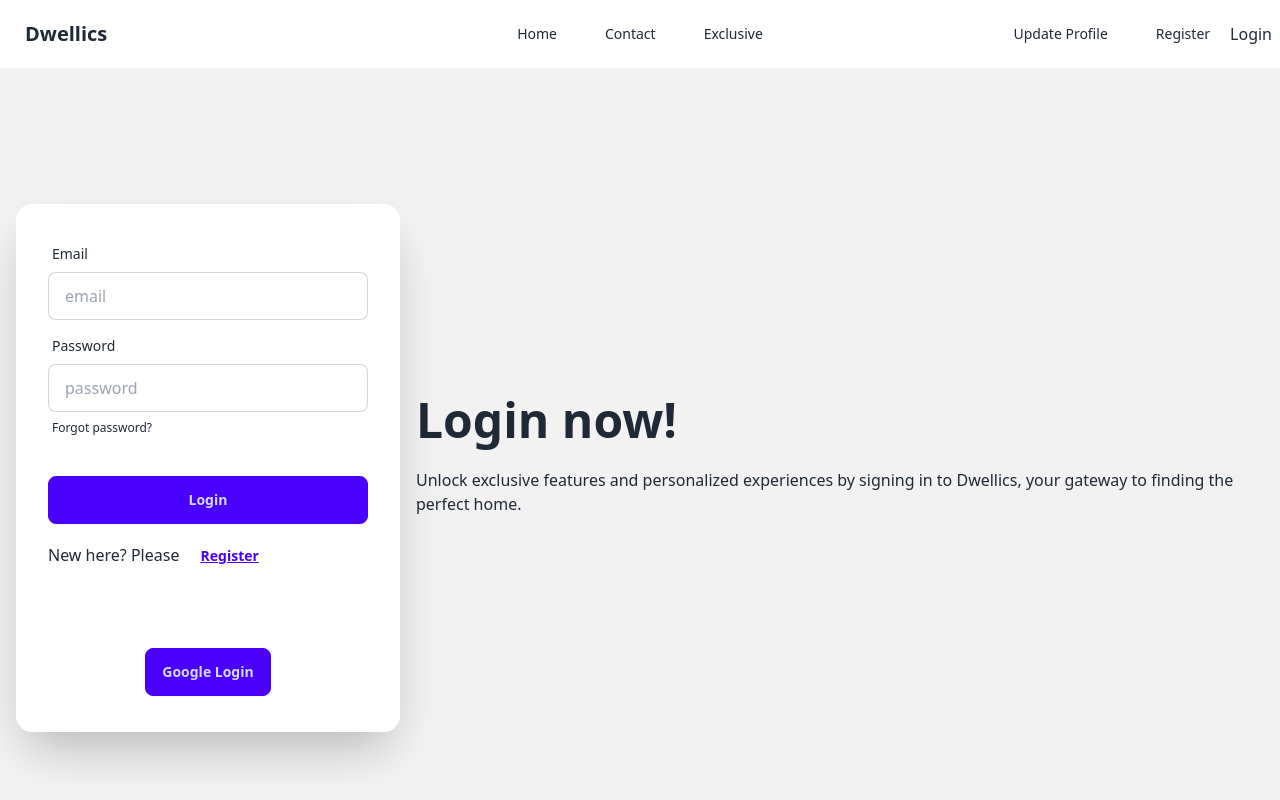
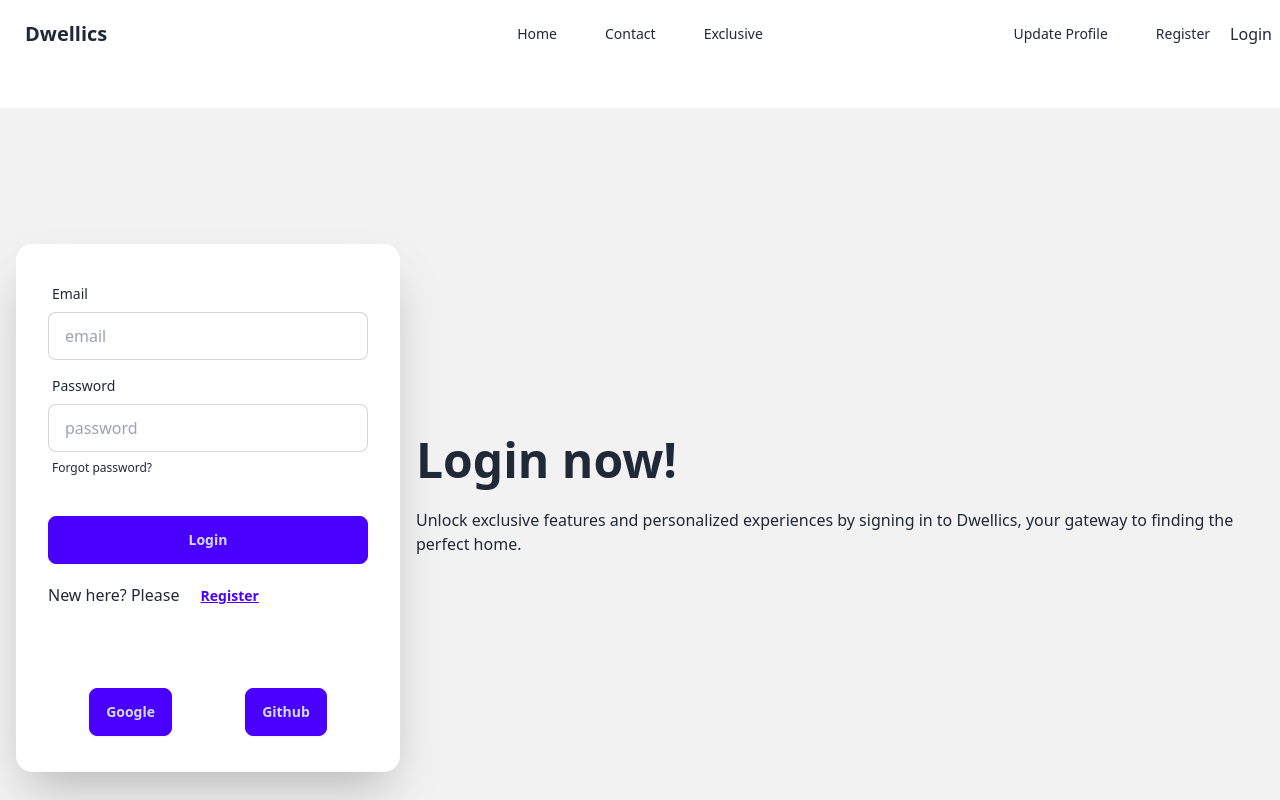
Before and after one commit to sioanik/dwellics-client, a React (Vite) app: page /login in a window 1280 px wide. Shown: the top 800 px of the page. Built offline with nearby package versions, Linux system fonts and the light colour scheme; no server answers.

Commit message:
userimage

```diff
--- a/src/components/AuthProvider.jsx
+++ b/src/components/AuthProvider.jsx
@@ -1,6 +1,7 @@
 import { createContext, useEffect, useState } from "react";
-import {createUserWithEmailAndPassword, signInWithEmailAndPassword, GoogleAuthProvider, signInWithPopup, onAuthStateChanged, signOut} from "firebase/auth";
+import {createUserWithEmailAndPassword, signInWithEmailAndPassword, GoogleAuthProvider, signInWithPopup, onAuthStateChanged, signOut, GithubAuthProvider} from "firebase/auth";
 import { auth } from "../firebase/Firebase.init";
+// import { GithubAuthProvider } from "firebase/auth";
 
 // step 1---
 export const AuthContext = createContext(null)
@@ -11,6 +12,8 @@ const AuthProvider = ({children}) => {
     const [user,setUser] = useState(null)
 
     const googleProvider = new GoogleAuthProvider();
+    const githubProvider = new GithubAuthProvider();
+
 
     const registerUser = (email, password) => {
        return createUserWithEmailAndPassword(auth, email, password)
@@ -28,10 +31,15 @@ const googleLogin = () =>{
 
 }
 
+const githubLogin = () =>{
+    return signInWithPopup(auth, githubProvider)
+
+}
+
 const logOut = () =>{
     return signOut(auth)
 }
-    const authInfo = {registerUser, loginUser, user, setUser, googleLogin, logOut}
+    const authInfo = {registerUser, loginUser, user, setUser, googleLogin, logOut, githubLogin}
 
 
     useEffect(()=>{
--- a/src/components/Login.jsx
+++ b/src/components/Login.jsx
@@ -10,7 +10,7 @@ const Login = () => {
     // console.log(userInfo);
 
 
-    const { loginUser, googleLogin, setUser, user } = useContext(AuthContext)
+    const { loginUser, googleLogin, setUser, user, githubLogin} = useContext(AuthContext)
     // console.log(registerUser);
     const location = useLocation()
     const navigate = useNavigate()
@@ -27,6 +27,11 @@ const Login = () => {
 
     const handleGoogleLogin = () => {
         googleLogin()
+            .then(result => setUser(result.user))
+    }
+
+    const handleGithubLogin = () => {
+        githubLogin()
             .then(result => setUser(result.user))
     }
 
@@ -77,8 +82,13 @@ const Login = () => {
                                 </Link>
                             </p>
                         </form>
-                        <div className="flex justify-evenly m-9">
-                            <button onClick={handleGoogleLogin} className="btn btn-primary">Google Login</button>
+                        <div className=" flex justify-evenly">
+                        <div className="flex justify-evenly my-9">
+                            <button onClick={handleGoogleLogin} className="btn btn-primary">Google</button>
+                        </div>
+                        <div className="flex justify-evenly my-9">
+                            <button onClick={handleGithubLogin} className="btn btn-primary">Github</button>
+                        </div>
                         </div>
                     </div>
                 </div>
--- a/src/components/Navbar.jsx
+++ b/src/components/Navbar.jsx
@@ -5,12 +5,13 @@ import { AuthContext } from './AuthProvider';
 
 const Navbar = () => {
 
-    const {user, logOut} = useContext(AuthContext)
-    // console.log(user.email);
+    const { user, logOut } = useContext(AuthContext)
+    // console.log(user?.displayName);
+    // console.log(user?.photoURL);
 
     return (
         <div>
-            <div className="navbar bg-base-100">
+            <div className="navbar bg-base-100 mb-10">
                 <div className="navbar-start">
                     <div className="dropdown">
                         <div tabIndex={0} role="button" className="btn btn-ghost lg:hidden">
@@ -44,7 +45,7 @@ const Navbar = () => {
 
                     </ul>
                 </div>
-                <div className="navbar-end">
+                <div className="navbar-end flex items-center">
                     <ul className="menu menu-horizontal px-1 gap-4">
                         <li>
                             <NavLink to={'/update-profile'}>Update Profile</NavLink>
@@ -60,16 +61,25 @@ const Navbar = () => {
                             <NavLink to={'/register'}>Logout</NavLink>
                         </li> */}
                     </ul>
-                    {user ?
                     <div>
-                        {user.email}
-                        <button onClick={()=>logOut()} className='btn btn-primary'>Logout</button>
+                        {user ?
+                            <div className='flex justify-center items-center gap-5'>
+                                <div className="text-black avatar tooltip tooltip-bottom" data-tip={user?.displayName}>
+                                    <div className="w-12 rounded-full">
+                                        <img src={user?.photoURL} />
+                                    </div>
+                                    {/* <div className="tooltip tooltip-open tooltip-bottom" data-tip="hello">
+                                        <button className="btn">Bottom</button>
+                                    </div> */}
+                                </div>
+                                <button onClick={() => logOut()} className='btn btn-sm btn-primary'>Logout</button>
 
-                    </div> :
-                    <ul>
-                        <li><NavLink to={'/login'}>Login</NavLink></li>
-                    </ul>
-                    }
+                            </div> :
+                            <ul>
+                                <li><NavLink to={'/login'}>Login</NavLink></li>
+                            </ul>
+                        }
+                    </div>
                 </div>
             </div>
         </div>
--- a/src/firebase/Firebase.init.js
+++ b/src/firebase/Firebase.init.js
@@ -5,7 +5,7 @@ import { getAuth } from "firebase/auth";
 // https://firebase.google.com/docs/web/setup#available-libraries
 
 // Your web app's Firebase configuration
-console.log(import.meta.env.VITE_PASS);
+// console.log(import.meta.env.VITE_PASS);
 
 const firebaseConfig = {
   apiKey: import.meta.env.VITE_APIKEY,
```
